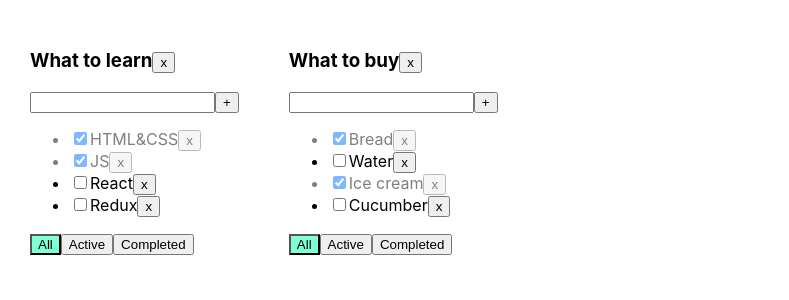
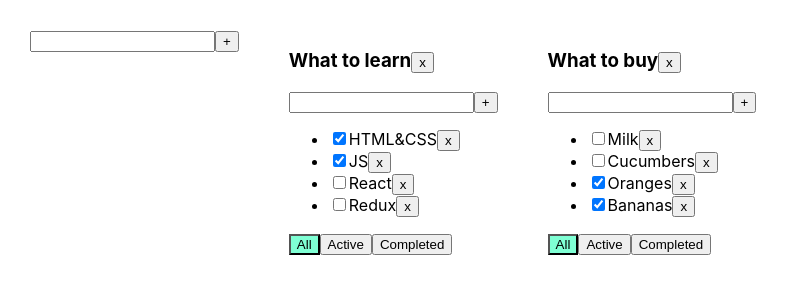
Before and after one commit to AlexYakovenko2001/todolist, a React (Create React App) app: page / in a window 1280 px wide. Shown: the top 300 px of the page, without its empty margins (0-789 px from the left). Built offline with nearby package versions, Linux system fonts and the light colour scheme.

Commit message:
Lesson 6(adding universal input and span)

```diff
--- a/src/App.css
+++ b/src/App.css
@@ -15,10 +15,12 @@
   color: red;
 }
 
+
 .active-filter {
   background-color: aquamarine;
 }
 
+
 .is-done {
   opacity: 0.5;
 }
--- a/src/App.tsx
+++ b/src/App.tsx
@@ -1,74 +1,76 @@
 import React, {useState} from 'react';
 import './App.css';
-import {Todolist} from './Todolist';
+import {Todolist} from './components/Todolist';
 import {v1} from 'uuid';
+import {AddItemForm} from './components/AddItemForm';
 
 export type FilterValuesType = 'all' | 'active' | 'completed'
-type TodolistsType = {
+type TodolistType = {
     id: string
     title: string
     filter: FilterValuesType
 }
 
+
 function App() {
 
-    const idTodolist1 = v1();
-    const idTodolist2 = v1();
+    const todolistId1 = v1()
+    const todolistId2 = v1()
 
-    const [todolists, setTodolists] = useState<Array<TodolistsType>>([
-        {id: idTodolist1, title: 'What to learn', filter: 'all'},
-        {id: idTodolist2, title: 'What to buy', filter: 'all'},
+    const [todolists, setTodolists] = useState<Array<TodolistType>>([
+        {id: todolistId1, title: 'What to learn', filter: 'all'},
+        {id: todolistId2, title: 'What to buy', filter: 'all'}
     ])
     const [tasks, setTasks] = useState({
-        [idTodolist1]: [
+        [todolistId1]: [
             {id: v1(), title: 'HTML&CSS', isDone: true},
             {id: v1(), title: 'JS', isDone: true},
             {id: v1(), title: 'React', isDone: false},
             {id: v1(), title: 'Redux', isDone: false},
         ],
-        [idTodolist2]: [
-            {id: v1(), title: 'Bread', isDone: true},
-            {id: v1(), title: 'Water', isDone: false},
-            {id: v1(), title: 'Ice cream', isDone: true},
-            {id: v1(), title: 'Cucumber', isDone: false},
+        [todolistId2]: [
+            {id: v1(), title: 'Milk', isDone: false},
+            {id: v1(), title: 'Cucumbers', isDone: false},
+            {id: v1(), title: 'Oranges', isDone: true},
+            {id: v1(), title: 'Bananas', isDone: true},
         ]
     })
 
+    const addTodolist = (title: string) => {
+        const todolistId = v1()
+        const todolist: TodolistType = {id: todolistId, title, filter: 'all'}
+        setTodolists([todolist, ...todolists])
+        setTasks({...tasks, [todolistId]: []})
+    }
+    const changeTodolistTitle = (todolistId: string, title: string) => {
+        setTodolists(todolists.map(tl => tl.id === todolistId ? {...tl, title} : tl))
+    }
     const removeTodolist = (todolistId: string) => {
-        const newTodolists = todolists.filter(tl => tl.id !== todolistId)
-        setTodolists(newTodolists)
+        setTodolists(todolists.filter(tl => tl.id !== todolistId))
         delete tasks[todolistId]
         setTasks({...tasks})
     }
-    const addTask = (title: string, todolistId: string) => {
-        const newTasks = tasks[todolistId]
-        const newTask = {id: v1(), title: title, isDone: false}
-        tasks[todolistId] = [newTask, ...newTasks]
-        setTasks({...tasks})
+    const addNewTask = (todolistId: string, title: string) => {
+        const task = {id: v1(), title, isDone: false}
+        setTasks({...tasks, [todolistId]: [task, ...tasks[todolistId]]})
     }
-    const removeTask = (taskId: string, todolistId: string) => {
-        const newTasks = tasks[todolistId];
-        tasks[todolistId] = newTasks.filter(t => t.id !== taskId);
-        setTasks({...tasks})
+    const changeTaskTitle = (todolistId: string, taskId: string, title: string) => {
+        setTasks({...tasks, [todolistId]: tasks[todolistId].map(t => t.id === taskId ? {...t, title} : t)})
     }
     const changeTaskIsDone = (todolistId: string, taskId: string, isDone: boolean) => {
-        const newTasks = tasks[todolistId]
-        const task = newTasks.find(t => t.id === taskId)
-        if (task) {
-            task.isDone = isDone
-            setTasks({...tasks})
+        setTasks({...tasks, [todolistId]: tasks[todolistId].map(t => t.id === taskId ? {...t, isDone} : t)})
     }
+    const removeTask = (todolistId: string, taskId: string) => {
+        setTasks({...tasks, [todolistId]: tasks[todolistId].filter(t => t.id !== taskId)})
     }
-    const changeFilter = (todolistId: string, value: FilterValuesType) => {
-        const newFilter = todolists.find(tl => tl.id === todolistId)
-        if (newFilter) {
-            newFilter.filter = value
-            setTodolists([...todolists])
-        }
+    const changeFilter = (todolistId: string, filterValue: FilterValuesType) => {
+      setTodolists(todolists.map(tl => tl.id === todolistId ? {...tl, filter: filterValue} : tl))
     }
     return (
         <div className="App">
-            {todolists.map(tl => {
+            <AddItemForm callback={addTodolist}/>
+            {
+                todolists.map(tl => {
                     let filtredTasks = tasks[tl.id]
                     if (tl.filter === 'active') {
                         filtredTasks = filtredTasks.filter(t => !t.isDone)
@@ -79,18 +81,21 @@ function App() {
                     return (
                         <Todolist
                             key={tl.id}
-                        id={tl.id}
+                            todolistId={tl.id}
                             title={tl.title}
                             filter={tl.filter}
                             tasks={filtredTasks}
+                            changeTodolistTitle={changeTodolistTitle}
                             removeTodolist={removeTodolist}
-                        addTask={addTask}
+                            addNewTask={addNewTask}
+                            changeTaskTitle={changeTaskTitle}
+                            changeTaskIsDone={changeTaskIsDone}
                             removeTask={removeTask}
-                        changeTaskIsDone={changeTaskIsDone}
                             changeFilter={changeFilter}
                         />
                     )
-            })}
+                })
+            }
         </div>
     );
 }
--- /dev/null
+++ b/src/components/AddItemForm.tsx
@@ -0,0 +1,37 @@
+import React, {ChangeEvent, KeyboardEvent, useState} from 'react';
+import {Button} from './Button';
+
+type AddItemFormPropsType = {
+    callback: (title: string) => void
+}
+
+export const AddItemForm: React.FC<AddItemFormPropsType> = (props) => {
+
+    const [title, setTitle] = useState('')
+    const [error, setError] = useState<string | null>(null)
+
+    const onInputChangeHandler = (e:ChangeEvent<HTMLInputElement>) => {
+        setTitle(e.currentTarget.value)
+    }
+    const onKeyDownHandler = (e: KeyboardEvent<HTMLInputElement>) => {
+        setError(null)
+        if (e.key === 'Enter') {
+            addItemHandler()
+        }
+    }
+    const addItemHandler = () => {
+        if (title.trim() !== '') {
+            props.callback(title)
+            setTitle('')
+        } else {
+            setError('Title is required')
+        }
+    }
+    return (
+        <div>
+            <input value={title} onChange={onInputChangeHandler} onKeyDown={onKeyDownHandler} className={error ? 'error' : ''} />
+            <Button nickName={'+'} callBack={addItemHandler}/>
+            {error && <div className={'error-message'}>{error}</div>}
+        </div>
+    )
+}
--- a/src/components/Button.tsx
+++ b/src/components/Button.tsx
@@ -1,15 +1,14 @@
 import React from 'react';
 
-type ButtonPropsType ={
-    callBack: ()=>void
+type ButtonPropsType = {
     nickName: string
+    callBack: () => void
+    className?: string
 }
 
-export const Button = (props:ButtonPropsType) => {
+export const Button: React.FC<ButtonPropsType> = (props) => {
     const onClickHandler = () => {
-props.callBack()
+        props.callBack()
     }
-    return (
-        <button onClick={onClickHandler}>{props.nickName}</button>
-    );
-};
+    return <button onClick={onClickHandler} className={props.className}>{props.nickName}</button>
+}
--- /dev/null
+++ b/src/components/EditableSpan.tsx
@@ -0,0 +1,28 @@
+import {ChangeEvent, useState} from 'react';
+import React from 'react';
+
+type EditableSpanPropsType = {
+    title: string
+    callback: (newTitle: string) => void
+}
+
+export const EditableSpan: React.FC<EditableSpanPropsType> = (props) => {
+    const [editMode, setEditMode] = useState(false)
+    const [newTitle, setNewTitle] = useState('')
+
+    const onChangeHandler = (e:ChangeEvent<HTMLInputElement>) => {
+        setNewTitle(e.currentTarget.value)
+    }
+    const activateEditMode = () => {
+        setEditMode(true)
+        setNewTitle(props.title)
+    }
+    const activateViewMode = () => {
+        setEditMode(false)
+        props.callback(newTitle)
+    }
+
+    return editMode
+        ? <input value={newTitle} onChange={onChangeHandler} onBlur={activateViewMode} autoFocus/>
+        : <span onDoubleClick={activateEditMode}>{props.title}</span>
+}
--- /dev/null
+++ b/src/components/Todolist.tsx
@@ -0,0 +1,75 @@
+import React, {ChangeEvent} from 'react';
+import {FilterValuesType} from '../App';
+import {AddItemForm} from './AddItemForm';
+import {Button} from './Button';
+import {EditableSpan} from './EditableSpan';
+
+export type TaskType = {
+    id: string
+    title: string
+    isDone: boolean
+}
+type TodolistPropsType = {
+    todolistId: string
+    title: string
+    filter: FilterValuesType
+    tasks: Array<TaskType>
+    changeTodolistTitle: (todolistId: string, title: string) => void
+    removeTodolist: (todolistId: string) => void
+    addNewTask: (todolistId: string, title: string) => void
+    changeTaskTitle: (todolistId: string, taskId: string, title: string) => void
+    changeTaskIsDone: (todolistId: string, taskId: string, isDone: boolean) => void
+    removeTask: (todolistId: string, taskId: string) => void
+    changeFilter: (todolistId: string, filterValue: FilterValuesType) => void
+}
+
+export const Todolist: React.FC<TodolistPropsType> = (props) => {
+
+    const changeTodolistTitleHandler = (newTitle: string) => {
+        props.changeTodolistTitle(props.todolistId, newTitle)
+    }
+    const removeTodolistHandler = () => {
+        props.removeTodolist(props.todolistId)
+    }
+    const addTaskHandler = (newTitle: string) => {
+        props.addNewTask(props.todolistId, newTitle)
+    }
+
+    const onAllButtonClickHandler = () => props.changeFilter(props.todolistId, 'all')
+    const onActiveButtonClickHandler = () => props.changeFilter(props.todolistId, 'active')
+    const onCompletedButtonClickHandler = () => props.changeFilter(props.todolistId, 'completed')
+    return (
+        <div>
+            <h3>
+                <EditableSpan title={props.title} callback={changeTodolistTitleHandler}/>
+                <Button nickName={'x'} callBack={removeTodolistHandler}/>
+            </h3>
+            <AddItemForm callback={addTaskHandler}/>
+            <ul>
+                {props.tasks.map(t => {
+                    const changeTaskTitleHanlder = (newTitle: string) => {
+                        props.changeTaskTitle(props.todolistId, t.id, newTitle)
+                    }
+                    const changeTaskIsDoneHandler = (e:ChangeEvent<HTMLInputElement>) => {
+                        props.changeTaskIsDone(props.todolistId, t.id, e.currentTarget.checked)
+                    }
+                    const removeTaskHandler = () => {
+                        props.removeTask(props.todolistId, t.id)
+                    }
+                    return (
+                        <li key={t.id}>
+                            <input type="checkbox" onChange={changeTaskIsDoneHandler} checked={t.isDone}/>
+                            <EditableSpan title={t.title} callback={changeTaskTitleHanlder}/>
+                            <Button nickName={'x'} callBack={removeTaskHandler}/>
+                        </li>
+                    )
+                })}
+            </ul>
+            <div>
+                <Button nickName={'All'} callBack={onAllButtonClickHandler} className={props.filter === 'all' ? 'active-filter' : ''}/>
+                <Button nickName={'Active'} callBack={onActiveButtonClickHandler} className={props.filter === 'active' ? 'active-filter' : ''}/>
+                <Button nickName={'Completed'} callBack={onCompletedButtonClickHandler} className={props.filter === 'completed' ? 'active-filter' : ''}/>
+            </div>
+        </div>
+    );
+};
```
Lines whose indentation alone changed are shown as unchanged.
